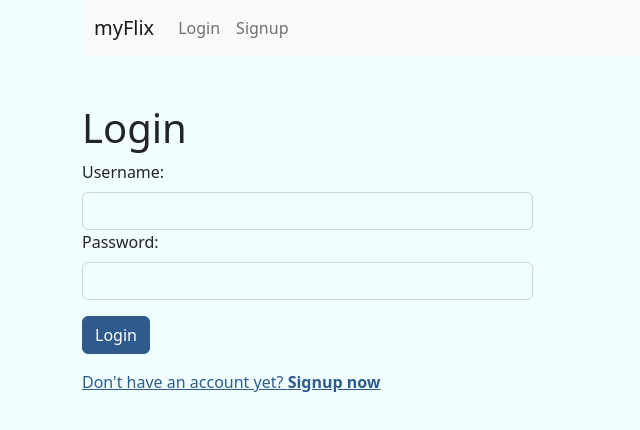
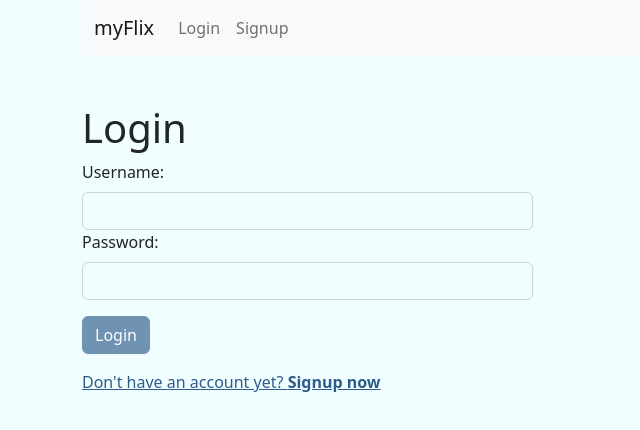
Before and after one commit to kjb92/myFlix-client, a React (Vite) app: page /login in a window 1280 px wide. Shown: the top 430 px of the page, without its empty margins (0-640 px from the left). Built offline with nearby package versions, Linux system fonts and the light colour scheme.

Commit message:
feat: Add form validation

```diff
--- a/src/components/login-view/login-view.jsx
+++ b/src/components/login-view/login-view.jsx
@@ -1,4 +1,4 @@
-import { useState } from "react";
+import { useState, useEffect } from "react";
 import PropTypes from "prop-types";
 import Button from "react-bootstrap/Button";
 import Form from "react-bootstrap/Form";
@@ -12,6 +12,7 @@ import { baseURL } from '../../../lib/config';
 export const LoginView = ({ handleLogin }) => {
   const [username, setUsername] = useState("");
   const [password, setPassword] = useState("");
+  const [isFormValid, setIsFormValid] = useState(false);
 
   const handleSubmit = (event) => {
     // this prevents the default behaviour of the form which is to reload the entire page
@@ -44,6 +45,12 @@ export const LoginView = ({ handleLogin }) => {
     });
   };
 
+  //Form validation
+  useEffect(() => {
+    // Check if both username and password have a minimum length
+    setIsFormValid(username.length >= 5 && password.length >= 3);
+  }, [username, password]);
+
   return (
     <>
       <h1>Login</h1>
@@ -68,7 +75,7 @@ export const LoginView = ({ handleLogin }) => {
           />
         </Form.Group>
         <Stack direction="horizontal" gap={3} className="mt-3">
-          <Button variant="primary" type="submit">
+          <Button variant="primary" type="submit" disabled={!isFormValid}>
             Login
           </Button>
         </Stack>
@@ -86,8 +93,7 @@ LoginView.propTypes = {
   handleLogin: PropTypes.func.isRequired
 };
 
-// improvements:
 
-// 1. Add form validation to ensure that the user enters a valid username and password.
+
 // 2. Add error handling to the fetch request to handle network errors and server errors.
 // 3. Consider adding a loading spinner or progress bar to indicate to the user that the login request is being processed.
```
Also changed, not shown: 2 other files (tests, documents, lock files or other folders).
